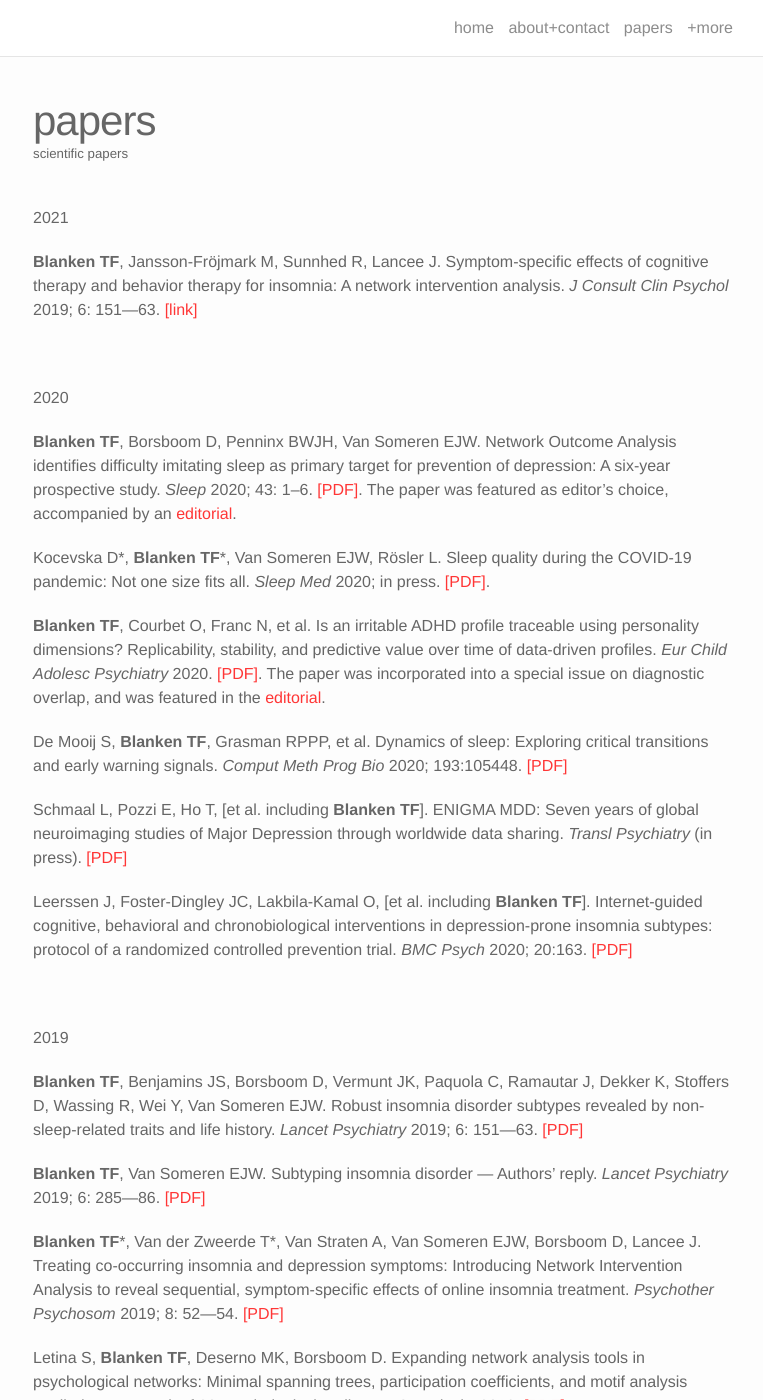
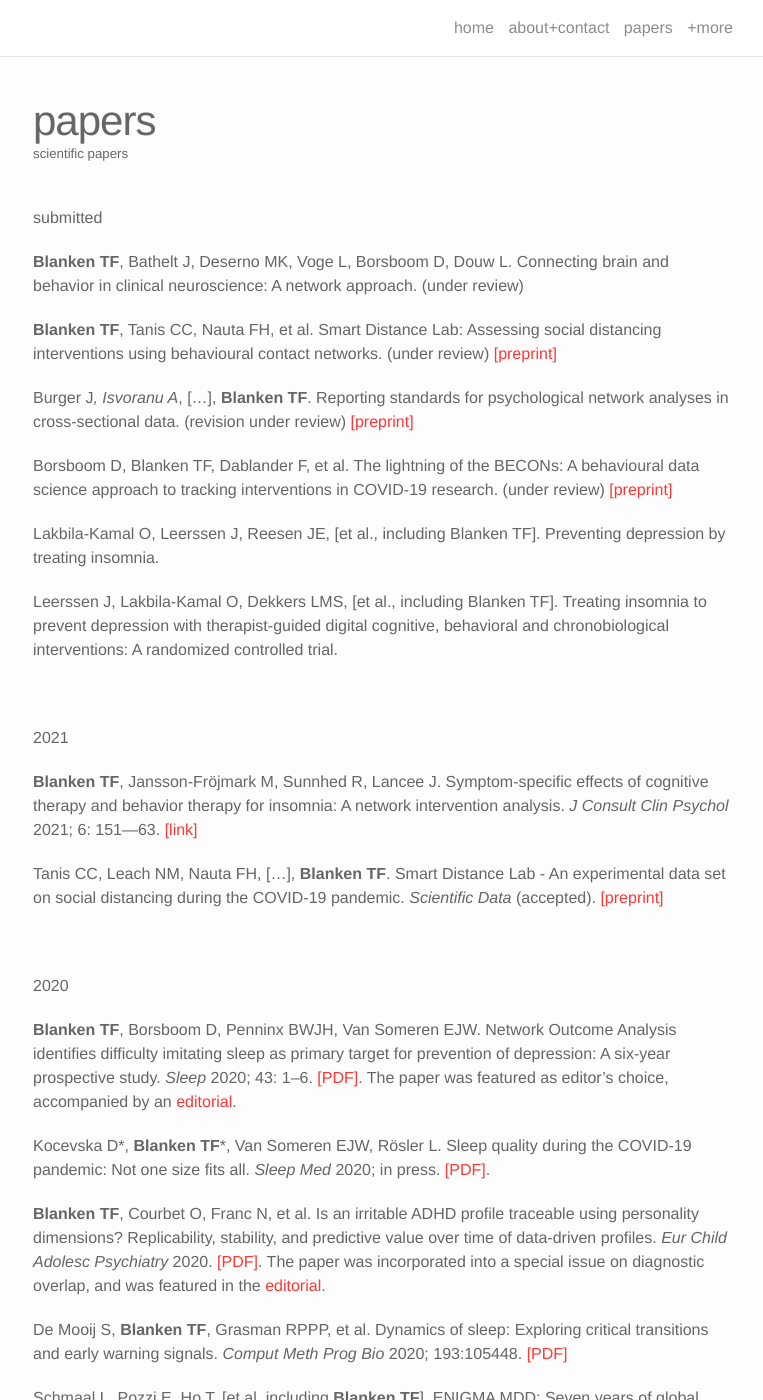
Before and after one commit to tfblanken/tfblanken.github.io, a Jekyll site: the page built from papers.md, in a window 1280 px wide and 1400 px high. Shown: the whole window, without its empty margins (257-1020 px from the left). Built offline with Jekyll 4.4.1, drawn with Linux system fonts in a browser that asks for light colours; nearby versions of some CDN libraries.

Commit message:
Update papers.md

```diff
--- a/papers.md
+++ b/papers.md
@@ -5,10 +5,28 @@ title: papers
 description: scientific papers
 ---
 
+submitted
+
+**Blanken TF**, Bathelt J, Deserno MK, Voge L, Borsboom D, Douw L. Connecting brain and behavior in clinical neuroscience: A network approach. (under review)
+
+**Blanken TF**, Tanis CC, Nauta FH, et al. Smart Distance Lab: Assessing social distancing interventions using behavioural contact networks. (under review) <a href="https://osf.io/mjg2f/" target="blank">[preprint]</a>
+
+Burger J*, Isvoranu A*, […], **Blanken TF**. Reporting standards for psychological network analyses in cross-sectional data. (revision under review) <a href="https://psyarxiv.com/4y9nz/" target="blank">[preprint]</a>
+
+Borsboom D, Blanken TF, Dablander F, et al. The lightning of the BECONs: A behavioural data science approach to tracking interventions in COVID-19 research. (under review) <a href="https://psyarxiv.com/53ey9/" target="blank">[preprint]</a>
+
+Lakbila-Kamal O, Leerssen J, Reesen JE, [et al., including Blanken TF]. Preventing depression by treating insomnia.
+
+Leerssen J, Lakbila-Kamal O, Dekkers LMS, [et al., including Blanken TF]. Treating insomnia to prevent depression with therapist-guided digital cognitive, behavioral and chronobiological interventions: A randomized controlled trial.
+
+
+<br/>
+
 2021
 
-**Blanken TF**, Jansson-Fröjmark M, Sunnhed R, Lancee J. Symptom-specific effects of cognitive therapy and behavior therapy for insomnia: A network intervention analysis. *J Consult Clin Psychol* 2019; 6: 151—63. <a href="https://pubmed.ncbi.nlm.nih.gov/33630618/" target="blank">[link]</a>
+**Blanken TF**, Jansson-Fröjmark M, Sunnhed R, Lancee J. Symptom-specific effects of cognitive therapy and behavior therapy for insomnia: A network intervention analysis. *J Consult Clin Psychol* 2021; 6: 151—63. <a href="https://pubmed.ncbi.nlm.nih.gov/33630618/" target="blank">[link]</a>
 
+Tanis CC, Leach NM, Nauta FH, […], **Blanken TF**. Smart Distance Lab - An experimental data set on social distancing during the COVID-19 pandemic. *Scientific Data* (accepted). <a href="https://osf.io/86sx7/" target="blank">[preprint]</a>
 
 <br/>
 
```
